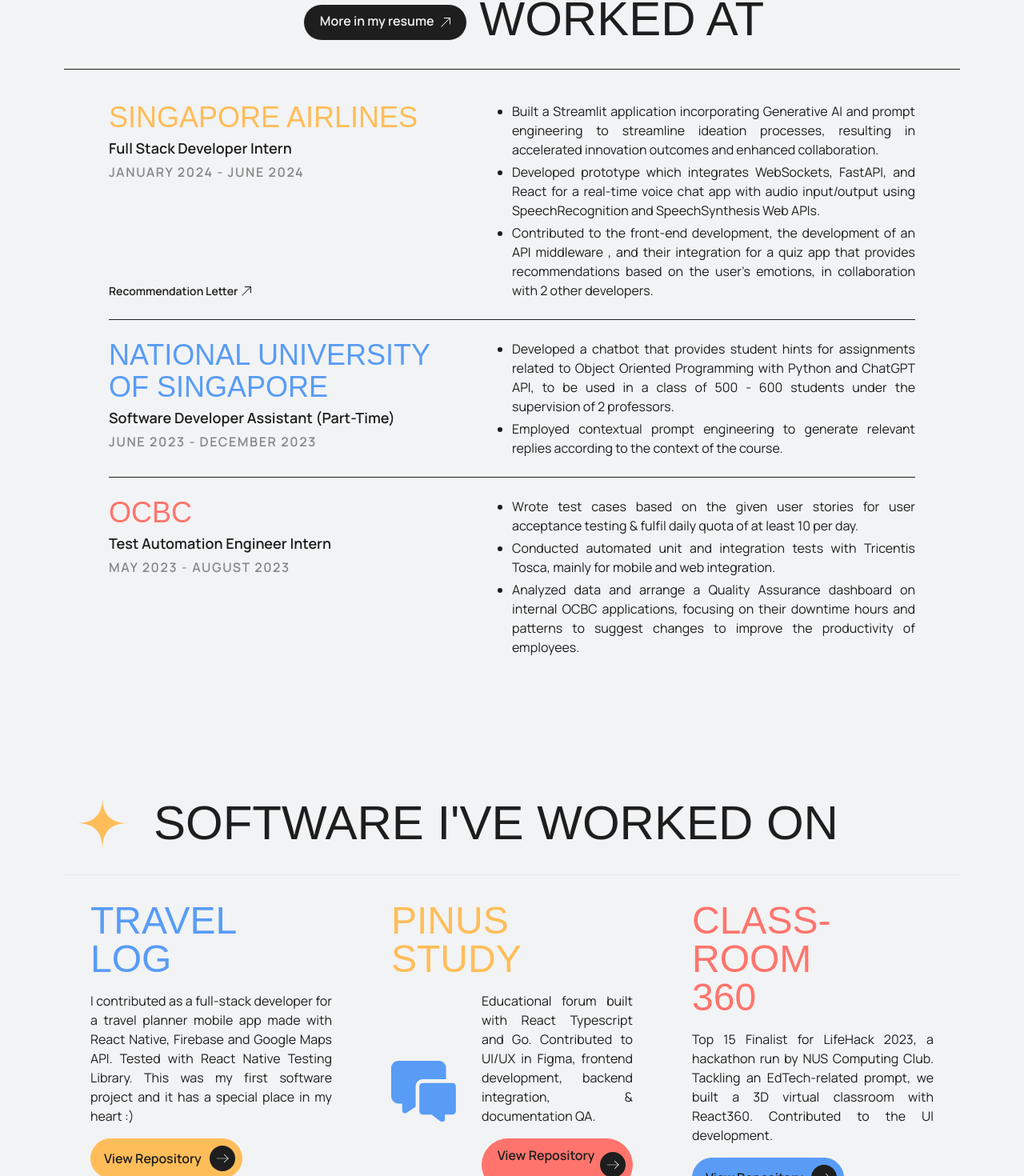
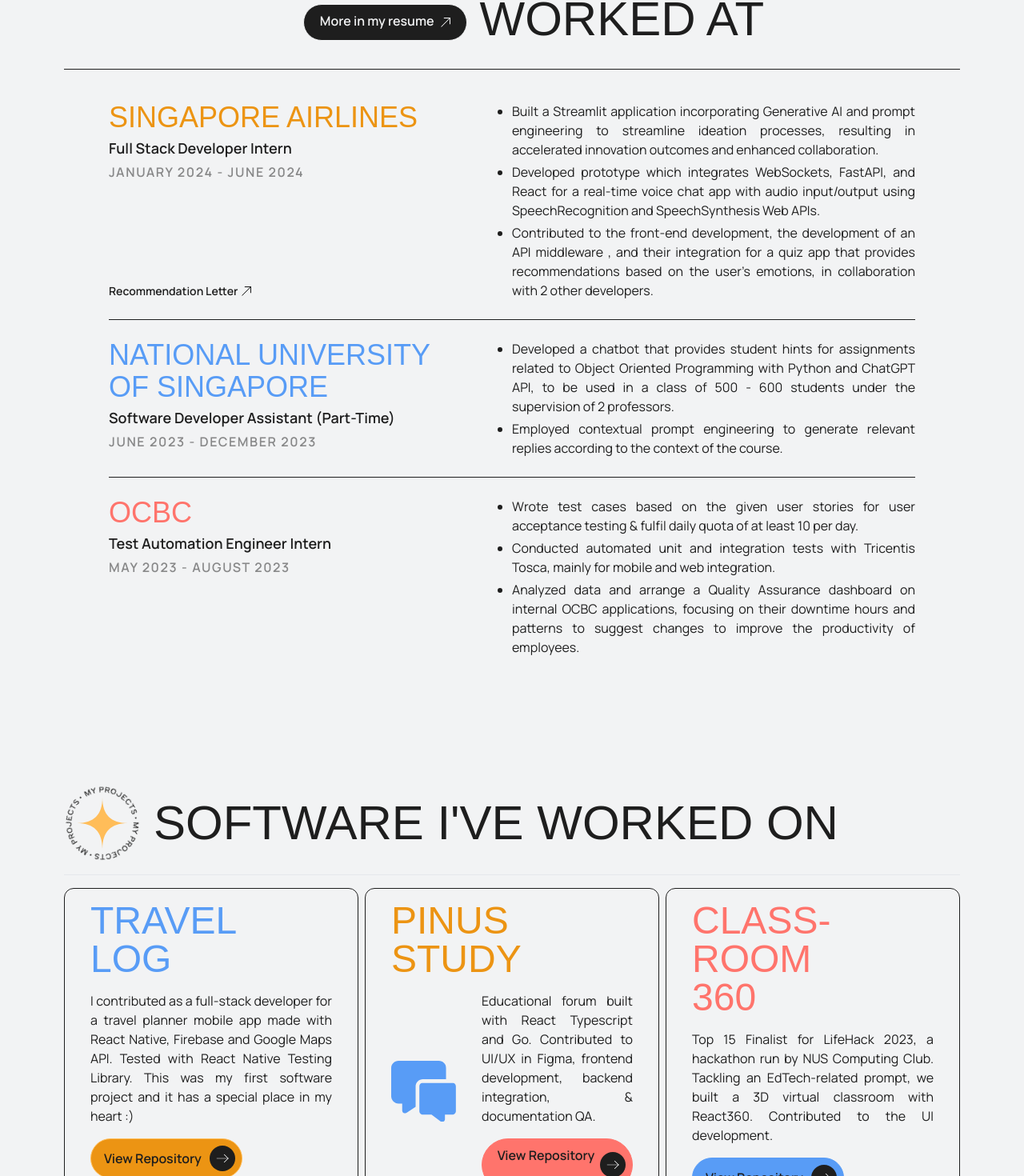
Before and after one commit to melissaharijanto/web-v4, a React (Vite) app: page / in a window 1280 px wide. Shown: the part 1858-3328 px from the top of the page at 80% size. Built offline with nearby package versions, Linux system fonts and the light colour scheme; a web font is replaced by a local one.

Commit message:
Add light mode to experience section

```diff
--- a/src/components/ExperienceComponent.tsx
+++ b/src/components/ExperienceComponent.tsx
@@ -21,7 +21,11 @@
                 <div className="text-left text-white flex flex-col justify-between">
                     <div className="inline-flex flex-col gap-y-1">
                         <p
-                            className={`${styles['header-md-no-color']} ${textColor}`}>
+                            className={`${styles['header-md-no-color']} ${
+                                textColor === 'text-yellow'
+                                    ? 'text-orange dark:text-yellow'
+                                    : textColor
+                            }`}>
                             {company.toUpperCase()}
                         </p>
                         <p className={`${styles['exp-position']}`}>
--- a/src/components/SpinningTextRing.tsx
+++ b/src/components/SpinningTextRing.tsx
@@ -11,7 +11,7 @@
                 <TextRing
                     width="w-auto"
                     className="flex items-center justify-center animate-spin-slower"
-                    fill="fill-white"
+                    fill="fill-black dark:fill-white"
                 />
             </div>
         </div>
--- a/src/components/projects/RowSpanTwoCell.tsx
+++ b/src/components/projects/RowSpanTwoCell.tsx
@@ -20,7 +20,7 @@
                     <ProjectHeading
                         projectName={content.name}
                         projectLink={content.arrowLink}
-                        textColor="!text-yellow"
+                        textColor="!text-orange dark:!text-yellow"
                         arrowHoverColor="fill-blue"
                     />
                 </div>
--- a/src/utils/css/styles.ts
+++ b/src/utils/css/styles.ts
@@ -13,7 +13,7 @@
     'button-with-diagonal-arrow': 'py-2 px-5 flex gap-x-2 justify-center items-center',
     'blue-button':'border-[1px] text-black border-blue bg-blue hover:bg-blue-pressed hover:border-blue-pressed rounded-full transition-all ease-in hover:font-bold',
     'red-button':'border-[1px] text-black border-red bg-red hover:bg-red-pressed hover:border-red-pressed rounded-full transition-all ease-in hover:font-bold',
-    'yellow-button':'border-[1px] text-black border-yellow bg-yellow hover:bg-yellow-pressed hover:border-yellow-pressed rounded-full transition-all ease-in hover:font-bold',
+    'yellow-button':'border-[1px] text-black border-yellow bg-orange dark:bg-yellow hover:bg-yellow-pressed hover:border-yellow-pressed rounded-full transition-all ease-in hover:font-bold',
     'button-with-right-arrow':'pl-4 pr-2 py-2 gap-x-1 flex items-center justify-between',
     'subheading-black': 'text-black font-manrope text-xl font-semibold',
     'button-text': 'text-white font-manrope text-lg font-semibold',
@@ -24,6 +24,6 @@
     'exp-position': 'text-black dark:text-white font-manrope font-semibold text-lg',
     'exp-period': 'text-black dark:text-white font-manrope font-semibold text-md',
     'mini-subheader': 'font-bold text-md font-shippori text-orange dark:text-yellow tracking-widest',
-    'project-container': 'border-[1px] border-white rounded-xl py-4 px-8',
+    'project-container': 'border-[1px] border-black dark:border-white rounded-xl py-4 px-8',
     'paragraph-text': "lg:text-base text-sm text-black dark:text-white font-manrope text-justify",
 }
```
